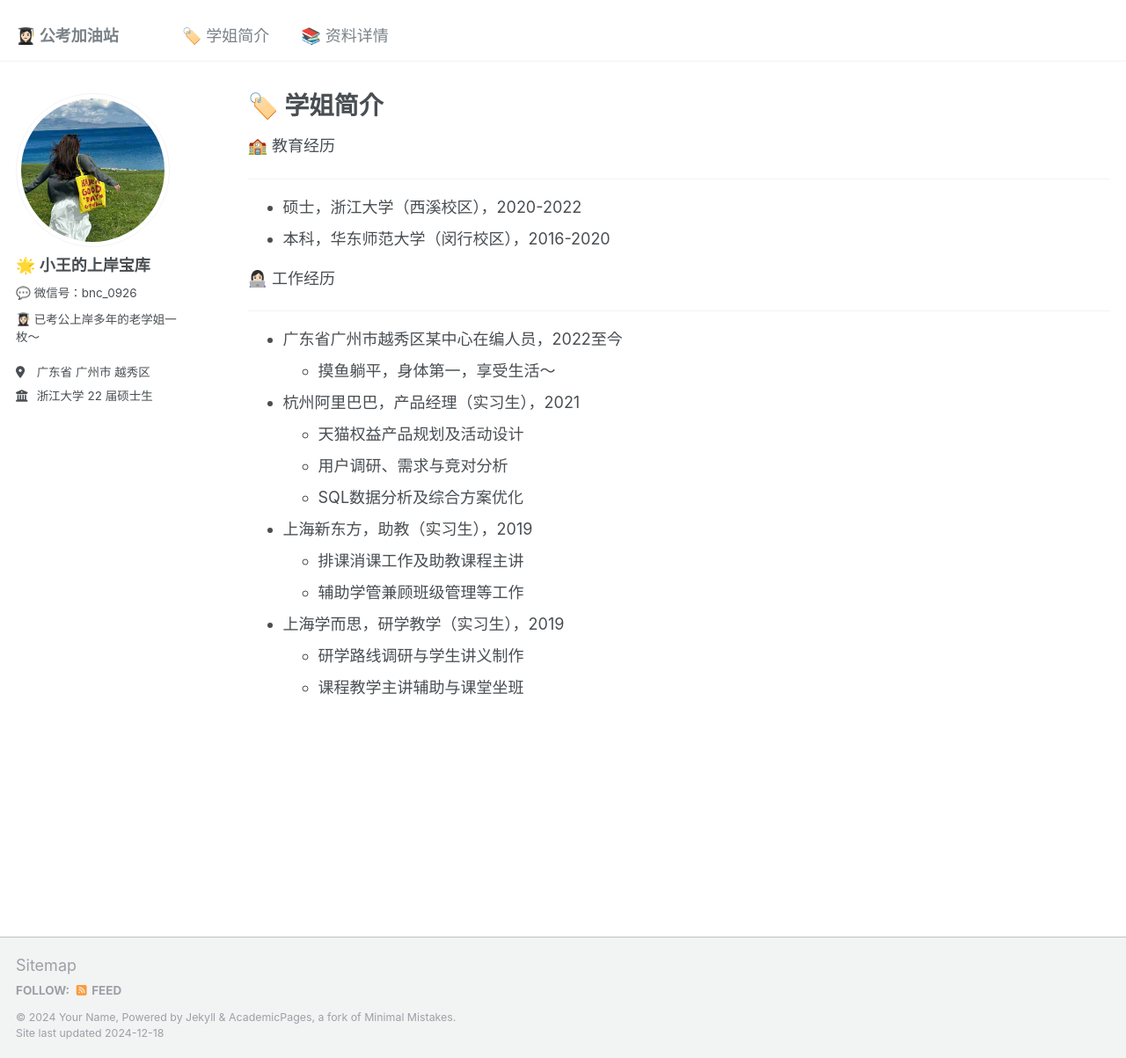
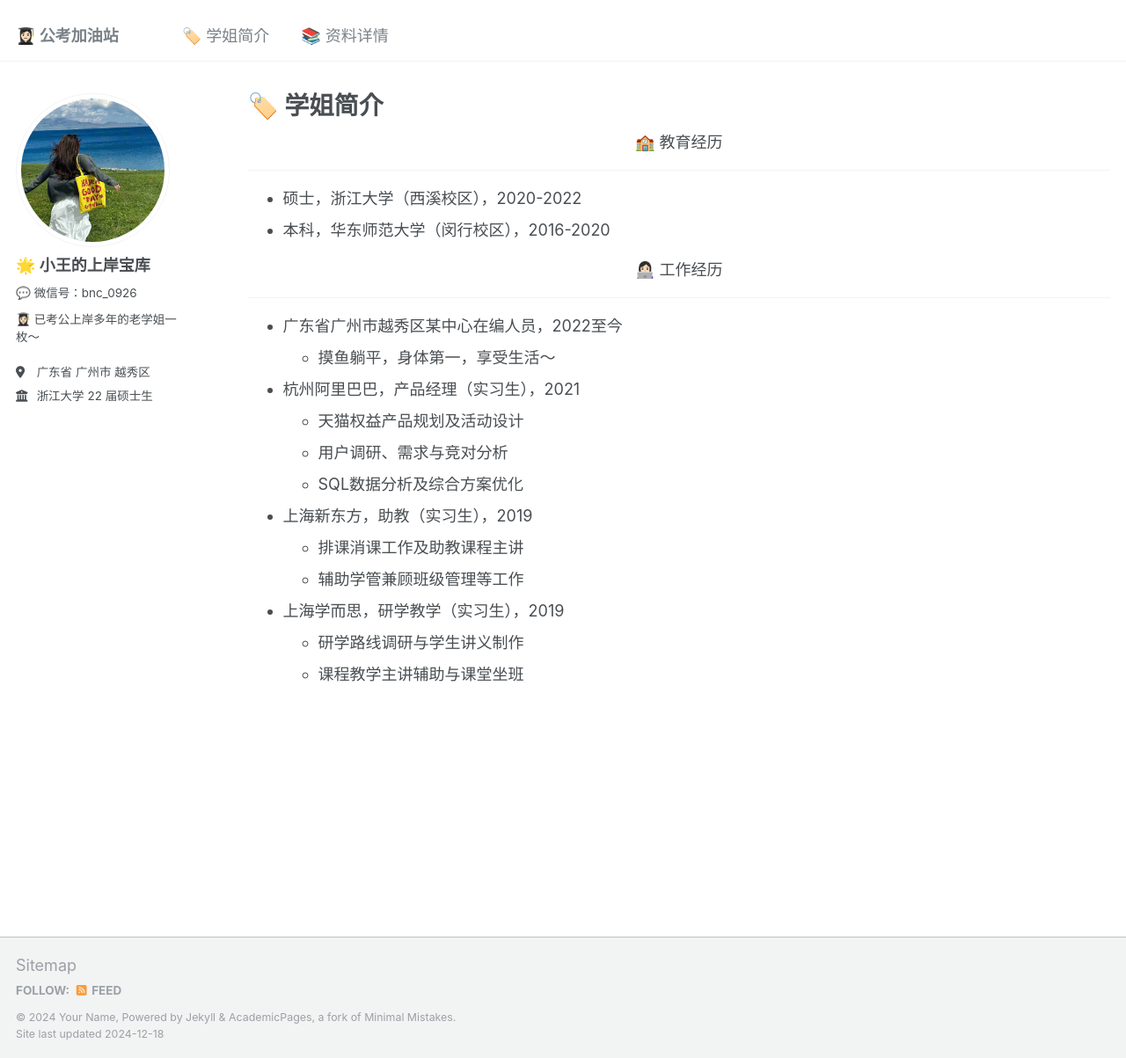
Before and after one commit to KnowledgeStoreVIP/GkStoreVIP.github.io, a Jekyll site: the page built from _pages/cv.md, in a window 1280 px wide and 1203 px high. Shown: the whole window at 88% size. Built offline with Jekyll 4.4.1, drawn with Linux system fonts in a browser that asks for light colours; comment, search, counter and statistics services are not loaded.

Commit message:
Update cv.md

```diff
--- a/_pages/cv.md
+++ b/_pages/cv.md
@@ -9,13 +9,17 @@ redirect_from:
 
 {% include base_path %}
 
-<span style="text-align: center; font-size: 18px;">🏫 教育经历</span>
+<div style="text-align: center; font-size: 18px;">
+🏫 教育经历
+</div>
 
 -----
 * 硕士，浙江大学（西溪校区），2020-2022
 * 本科，华东师范大学（闵行校区），2016-2020
 
-<span style="text-align: center; font-size: 18px;">👩🏻‍💻 工作经历</span>
+<div style="text-align: center; font-size: 18px;">
+👩🏻‍💻 工作经历
+</div>
 
 -----
 * 广东省广州市越秀区某中心在编人员，2022至今
```
